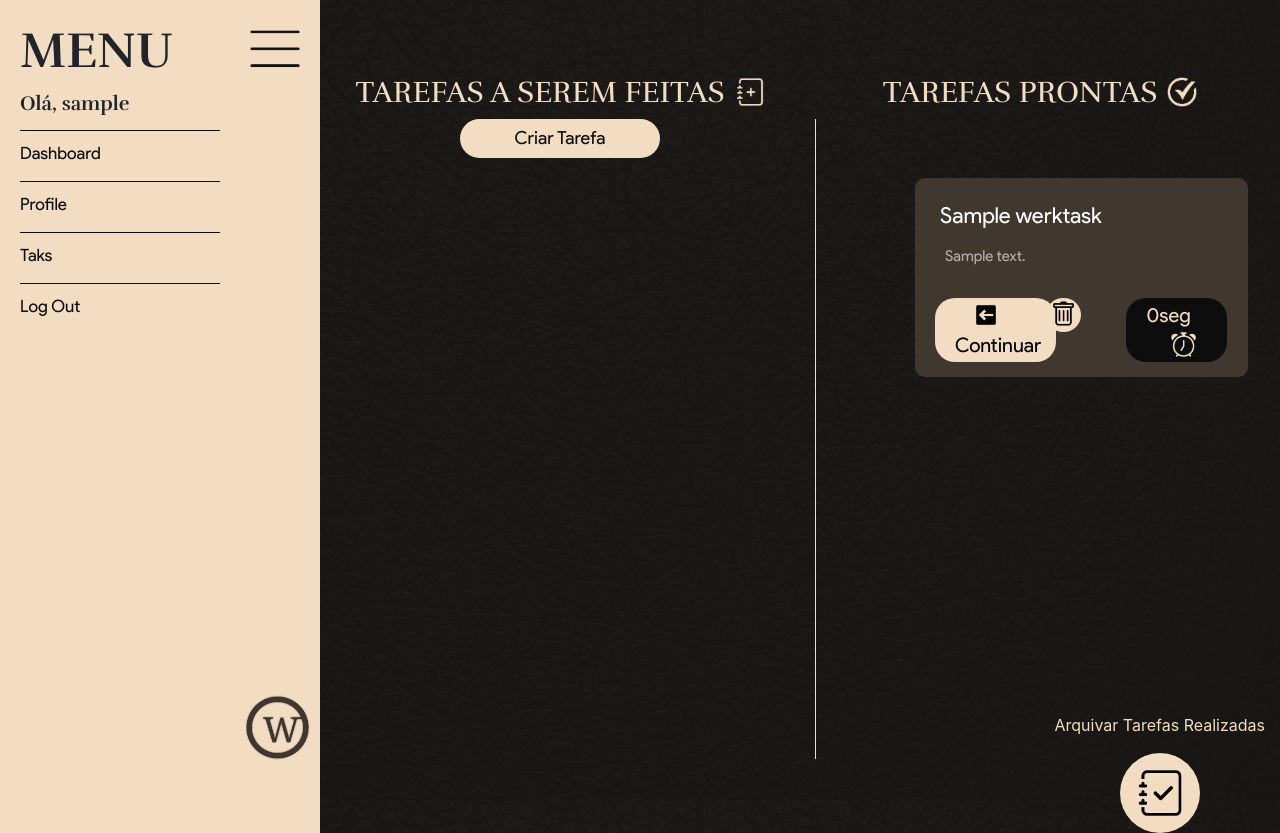
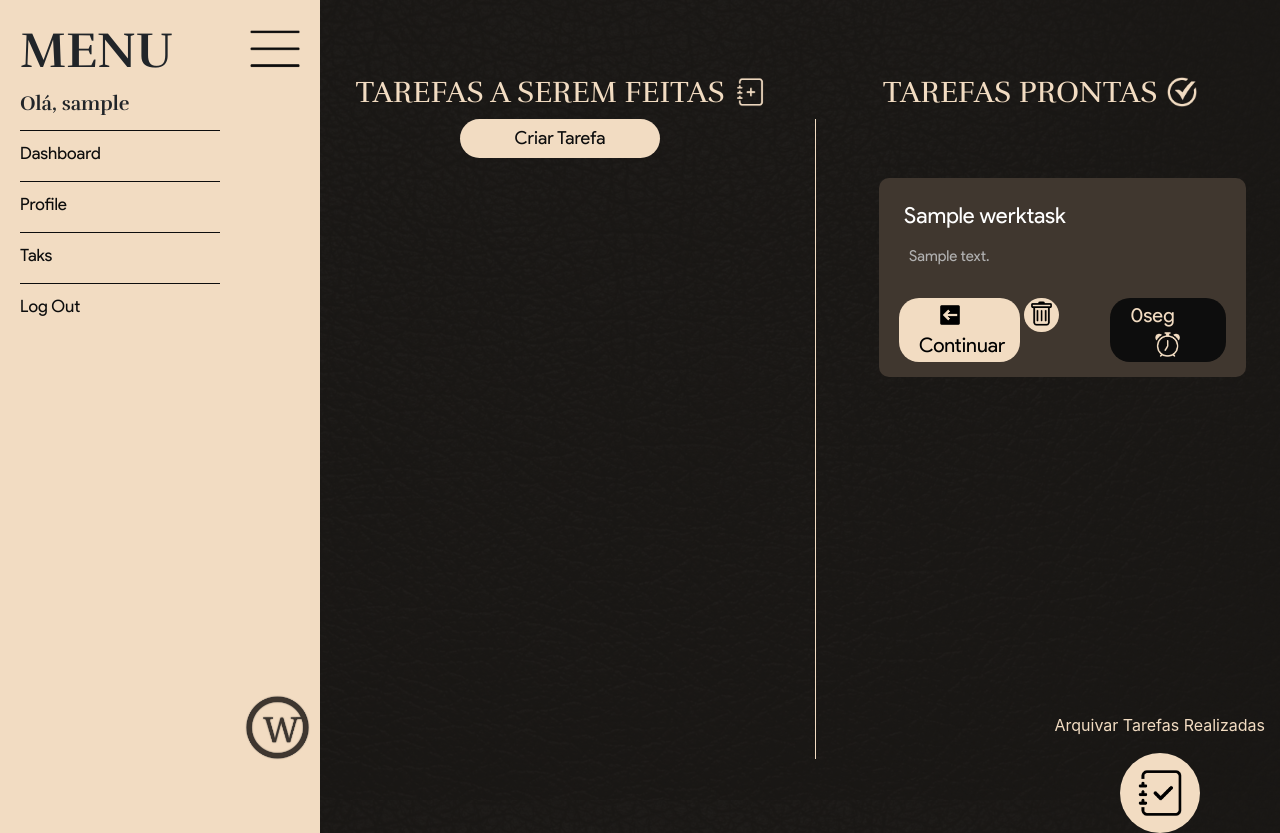
Before and after one commit to fmaachadoo/Werk-UNB-Requisitos-de-Software-2020.2, a Django app: page / in a window 1280 px wide. Run offline with Django 3.2, Linux system fonts and the light colour scheme; a user stored in the database is signed in; tables that the repository leaves empty hold one stand-in row (values such as "Sample post"); some libraries are stand-ins or nearby versions.

Commit message:
Changed done tasks margin on layout

```diff
--- a/src/werk/templates/done task.html
+++ b/src/werk/templates/done task.html
@@ -3,7 +3,7 @@
 
 
 {% for task in DoneTasks %}
-    <div class="d-flex align-content-start" style="margin-left: 100px;">
+    <div class="d-flex align-content-start" style="margin-left: 5vw;">
         <div class="taskCard">
             <div class="row">
                 <div class="col-md-12" style="margin-left: 15px; margin-top: 15px;">
```
